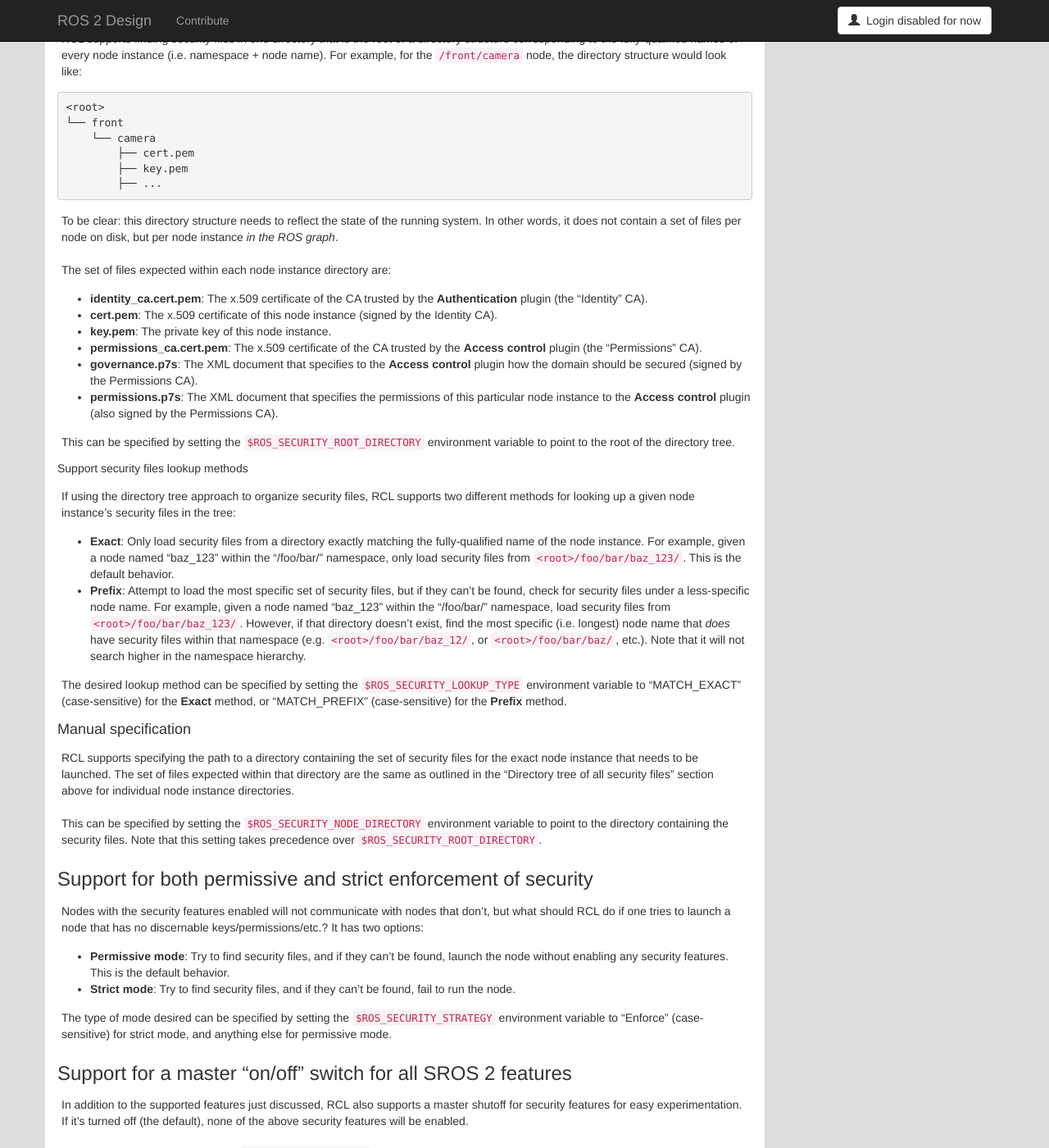
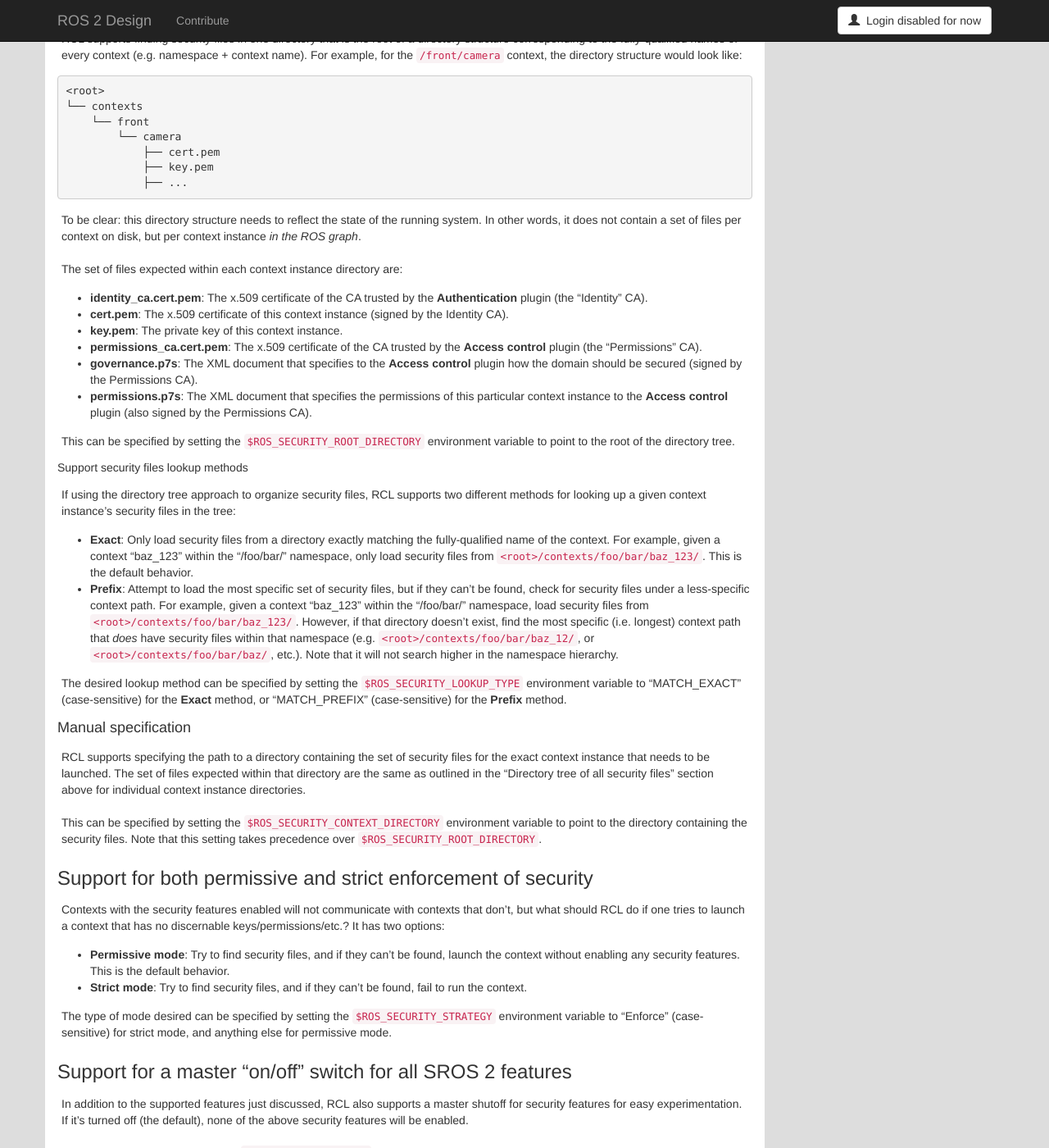
Before and after one commit to ros2/design, a Jekyll site: the page built from articles/ros2_dds_security.md, in a window 1280 px wide and 1400 px high, scrolled down 2385 px. Shown: the whole window at 82% size. Built offline with Jekyll 4.4.1, drawn with Linux system fonts in a browser that asks for light colours; nearby versions of some CDN libraries; some of the changed text lies outside the part shown.

Commit message:
Update DDS-Security integration for contexts

```diff
--- a/articles/ros2_dds_security.md
+++ b/articles/ros2_dds_security.md
@@ -45,7 +45,7 @@
 
 ## Authentication
 
-The **Authentication** plugin (see section 8.3 of the [DDS-Security spec][dds_security]) is central to the entire SPI architecture, as it provides the concept of a confirmed identity without which further enforcement would be impossible (e.g. it would be awfully hard to make sure a given ROS node could only access specific topics if it was impossible to securely determine which node it was).
+The **Authentication** plugin (see section 8.3 of the [DDS-Security spec][dds_security]) is central to the entire SPI architecture, as it provides the concept of a confirmed identity without which further enforcement would be impossible (e.g. it would be awfully hard to make sure a given ROS context could only access specific topics if it was impossible to securely determine which context it was).
 
 The SPI architecture allows for a number of potential authentication schemes, but ROS 2 uses the builtin authentication plugin (called "DDS:Auth:PKI-DH", see section 9.3 of the [DDS-Security spec][dds_security]), which uses the proven Public Key Infrastructure (PKI).
 It requires a public and private key per domain participant, as well as an x.509 certificate that binds the participant's public key to a specific name.
@@ -114,7 +114,7 @@
 ### Security files for each domain participant
 
 As stated earlier, the DDS-Security plugins require a set of security files (e.g. keys, governance and permissions files, etc.) per domain participant.
-Domain participants map to a specific instance of a node in ROS 2, so each node requires a set of these files.
+Domain participants map to a specific instance of a context in ROS 2, so each context requires a set of these files.
 RCL supports being pointed at a directory containing security files in two different ways:
 
 - Directory tree of all security files.
@@ -125,41 +125,42 @@
 
 #### Directory tree of all security files
 
-RCL supports finding security files in one directory that is the root of a directory structure corresponding to the fully-qualified names of every node instance (i.e. namespace + node name).
-For example, for the `/front/camera` node, the directory structure would look like:
+RCL supports finding security files in one directory that is the root of a directory structure corresponding to the fully-qualified names of every context (e.g. namespace + context name).
+For example, for the `/front/camera` context, the directory structure would look like:
 
     <root>
-    └── front
-        └── camera
-            ├── cert.pem
-            ├── key.pem
-            ├── ...
+    └── contexts
+        └── front
+            └── camera
+                ├── cert.pem
+                ├── key.pem
+                ├── ...
 
 To be clear: this directory structure needs to reflect the state of the running system.
-In other words, it does not contain a set of files per node on disk, but per node instance _in the ROS graph_.
+In other words, it does not contain a set of files per context on disk, but per context instance _in the ROS graph_.
 
-The set of files expected within each node instance directory are:
+The set of files expected within each context instance directory are:
 
 - **identity_ca.cert.pem**: The x.509 certificate of the CA trusted by the **Authentication** plugin (the "Identity" CA).
-- **cert.pem**: The x.509 certificate of this node instance (signed by the Identity CA).
-- **key.pem**: The private key of this node instance.
+- **cert.pem**: The x.509 certificate of this context instance (signed by the Identity CA).
+- **key.pem**: The private key of this context instance.
 - **permissions_ca.cert.pem**: The x.509 certificate of the CA trusted by the **Access control** plugin (the "Permissions" CA).
 - **governance.p7s**: The XML document that specifies to the **Access control** plugin how the domain should be secured  (signed by the Permissions CA).
-- **permissions.p7s**: The XML document that specifies the permissions of this particular node instance to the **Access control** plugin (also signed by the Permissions CA).
+- **permissions.p7s**: The XML document that specifies the permissions of this particular context instance to the **Access control** plugin (also signed by the Permissions CA).
 
 This can be specified by setting the `$ROS_SECURITY_ROOT_DIRECTORY` environment variable to point to the root of the directory tree.
 
 
 ##### Support security files lookup methods
 
-If using the directory tree approach to organize security files, RCL supports two different methods for looking up a given node instance's security files in the tree:
+If using the directory tree approach to organize security files, RCL supports two different methods for looking up a given context instance's security files in the tree:
 
-- **Exact**: Only load security files from a directory exactly matching the fully-qualified name of the node instance.
-For example, given a node named "baz_123" within the "/foo/bar/" namespace, only load security files from `<root>/foo/bar/baz_123/`.
+- **Exact**: Only load security files from a directory exactly matching the fully-qualified name of the context.
+For example, given a context "baz_123" within the "/foo/bar/" namespace, only load security files from `<root>/contexts/foo/bar/baz_123/`.
 This is the default behavior.
-- **Prefix**: Attempt to load the most specific set of security files, but if they can't be found, check for security files under a less-specific node name.
-For example, given a node named "baz_123" within the "/foo/bar/" namespace, load security files from `<root>/foo/bar/baz_123/`.
-However, if that directory doesn't exist, find the most specific (i.e. longest) node name that _does_ have security files within that namespace (e.g. `<root>/foo/bar/baz_12/`, or `<root>/foo/bar/baz/`, etc.).
+- **Prefix**: Attempt to load the most specific set of security files, but if they can't be found, check for security files under a less-specific context path.
+For example, given a context "baz_123" within the "/foo/bar/" namespace, load security files from `<root>/contexts/foo/bar/baz_123/`.
+However, if that directory doesn't exist, find the most specific (i.e. longest) context path that _does_ have security files within that namespace (e.g. `<root>/contexts/foo/bar/baz_12/`, or `<root>/contexts/foo/bar/baz/`, etc.).
 Note that it will not search higher in the namespace hierarchy.
 
 The desired lookup method can be specified by setting the `$ROS_SECURITY_LOOKUP_TYPE` environment variable to "MATCH_EXACT" (case-sensitive) for the **Exact** method, or "MATCH_PREFIX" (case-sensitive) for the **Prefix** method.
@@ -167,20 +168,20 @@
 
 #### Manual specification
 
-RCL supports specifying the path to a directory containing the set of security files for the exact node instance that needs to be launched.
-The set of files expected within that directory are the same as outlined in the "Directory tree of all security files" section above for individual node instance directories.
+RCL supports specifying the path to a directory containing the set of security files for the exact context instance that needs to be launched.
+The set of files expected within that directory are the same as outlined in the "Directory tree of all security files" section above for individual context instance directories.
 
-This can be specified by setting the `$ROS_SECURITY_NODE_DIRECTORY` environment variable to point to the directory containing the security files.
+This can be specified by setting the `$ROS_SECURITY_CONTEXT_DIRECTORY` environment variable to point to the directory containing the security files.
 Note that this setting takes precedence over `$ROS_SECURITY_ROOT_DIRECTORY`.
 
 
 ### Support for both permissive and strict enforcement of security
 
-Nodes with the security features enabled will not communicate with nodes that don't, but what should RCL do if one tries to launch a node that has no discernable keys/permissions/etc.? It has two options:
+Contexts with the security features enabled will not communicate with contexts that don't, but what should RCL do if one tries to launch a context that has no discernable keys/permissions/etc.? It has two options:
 
-- **Permissive mode**: Try to find security files, and if they can't be found, launch the node without enabling any security features.
+- **Permissive mode**: Try to find security files, and if they can't be found, launch the context without enabling any security features.
 This is the default behavior.
-- **Strict mode**: Try to find security files, and if they can't be found, fail to run the node.
+- **Strict mode**: Try to find security files, and if they can't be found, fail to run the context.
 
 The type of mode desired can be specified by setting the `$ROS_SECURITY_STRATEGY` environment variable to "Enforce" (case-sensitive) for strict mode, and anything else for permissive mode.
 
@@ -202,9 +203,9 @@
 
 - Create Identity and Permissions CA.
 - Create directory tree containing all security files.
-- Create a new identity for a given node instance, generating a keypair and signing its x.509 certificate using the Identity CA.
+- Create a new identity for a given context instance, generating a keypair and signing its x.509 certificate using the Identity CA.
 - Create a governance file that will encrypt all DDS traffic by default.
-- Support specifying node instance permissions [in familiar ROS terms](/articles/ros2_access_control_policies.html) which are then automatically converted into low-level DDS permissions.
+- Support specifying context instance permissions [in familiar ROS terms](/articles/ros2_access_control_policies.html) which are then automatically converted into low-level DDS permissions.
 - Support automatically discovering required permissions from a running ROS system.
 
 
```
